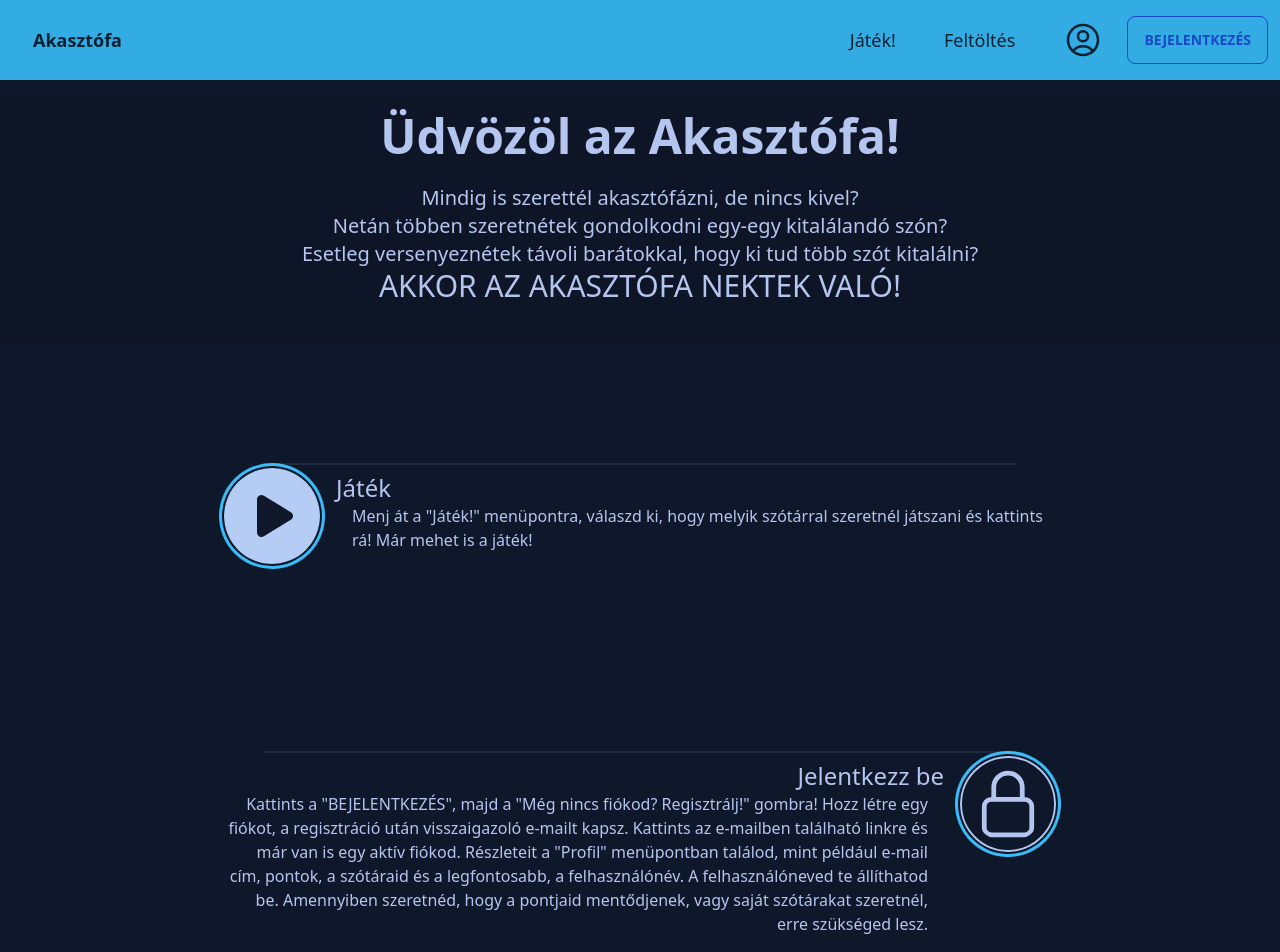
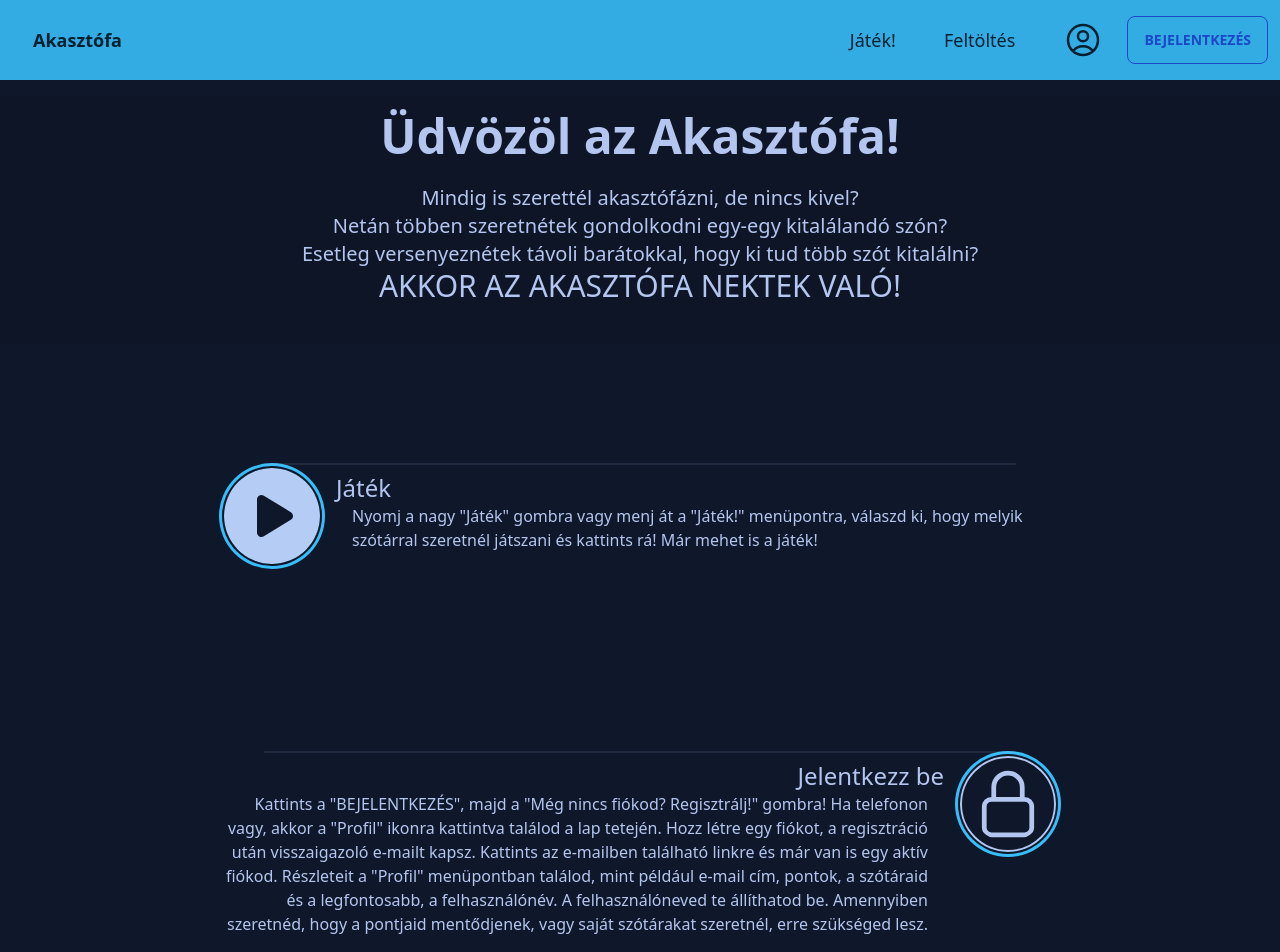
Before and after one commit to Vukovlevi/akasztofa, a Nuxt app: page / in a window 1280 px wide. Shown: the top 952 px of the page. Built offline with nearby package versions, Linux system fonts and the light colour scheme; no server answers.

Commit message:
hangman color, playbutton works, automatic delete refresh, added enter to go to next game

```diff
--- a/pages/account.vue
+++ b/pages/account.vue
@@ -123,6 +123,7 @@ async function deleteDictionary(dict: dict) {
   if (fileError) return alert("A fájl törlése sikertelen!");
 
   alert("Sikeres törlés!");
+  location.reload();
 }
 
 async function logout() {
--- a/pages/game/[dictionary].vue
+++ b/pages/game/[dictionary].vue
@@ -142,6 +142,7 @@ function addGuess(letter: string) {
 
 function handler(event: KeyboardEvent) {
   const letter = event.key;
+  if (letter == "Enter" && showNextGame.value == true) return nextGame();
   if (!letter.match(/^[a-záéíóöőúüű]$/)) return;
   addGuess(letter);
 }
@@ -369,8 +370,9 @@ function handler(event: KeyboardEvent) {
 }
 
 .hangman {
+  --tw-bg-opacity: 1;
   position: absolute;
-  background-color: black;
+  background-color: rgb(234 88 12 / var(--tw-bg-opacity));
 }
 .base {
   width: 8rem;
--- a/pages/index.vue
+++ b/pages/index.vue
@@ -21,6 +21,7 @@
     </div>
     <div class="m-4 flex flex-col items-center">
       <div class="feature lg:w-2/3 w-full relative mt-8">
+        <NuxtLink to="/game">
           <div class="avatar absolute top-3">
             <div
               class="w-24 rounded-full ring ring-primary ring-offset-base-100 ring-offset-2"
@@ -37,11 +38,13 @@
               </svg>
             </div>
           </div>
+        </NuxtLink>
         <span class="divider absolute top-0 h-4 w-full my-0 px-10"></span>
         <p class="name text-2xl ml-28 pt-4">Játék</p>
         <p class="description ml-32">
-          Menj át a "Játék!" menüpontra, válaszd ki, hogy melyik szótárral
-          szeretnél játszani és kattints rá! Már mehet is a játék!
+          Nyomj a nagy "Játék" gombra vagy menj át a "Játék!" menüpontra,
+          válaszd ki, hogy melyik szótárral szeretnél játszani és kattints rá!
+          Már mehet is a játék!
         </p>
       </div>
     </div>
@@ -71,7 +74,8 @@
         <p class="name text-2xl ml-28 pt-4">Jelentkezz be</p>
         <p class="description ml-32">
           Kattints a "BEJELENTKEZÉS", majd a "Még nincs fiókod? Regisztrálj!"
-          gombra! Hozz létre egy fiókot, a regisztráció után visszaigazoló
+          gombra! Ha telefonon vagy, akkor a "Profil" ikonra kattintva találod a
+          lap tetején. Hozz létre egy fiókot, a regisztráció után visszaigazoló
           e-mailt kapsz. Kattints az e-mailben található linkre és már van is
           egy aktív fiókod. Részleteit a "Profil" menüpontban találod, mint
           például e-mail cím, pontok, a szótáraid és a legfontosabb, a
```
Lines whose indentation alone changed are shown as unchanged.
